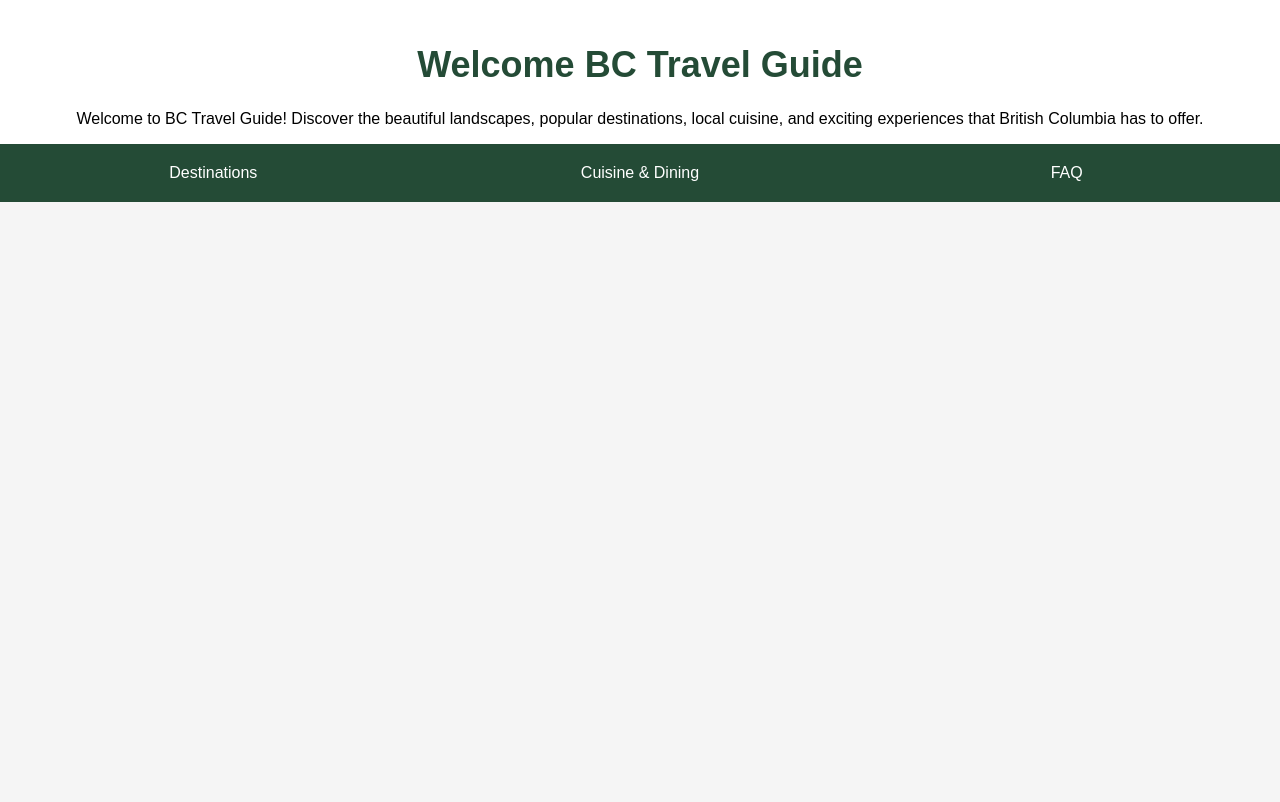
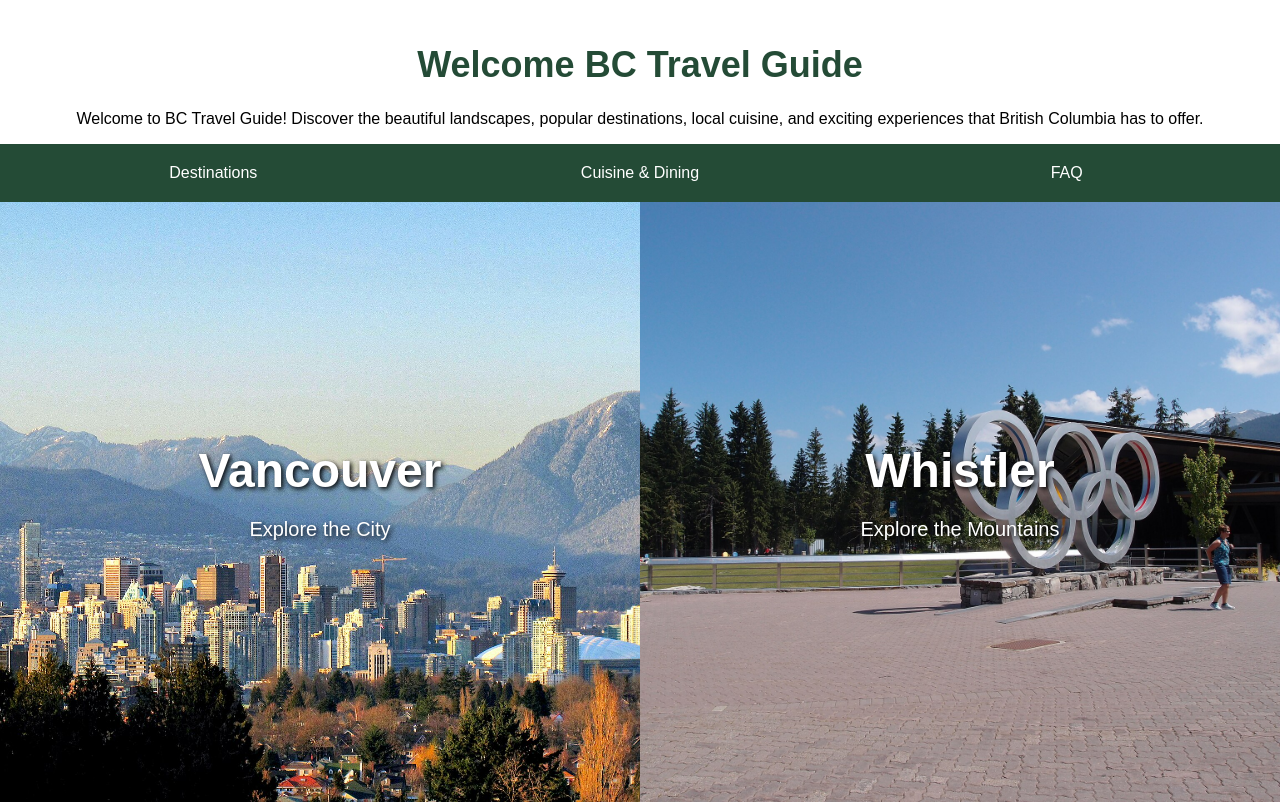
Before and after one commit to ajanda6/team-website, a plain HTML site: page index.html in a window 1280 px wide. Drawn offline with Linux system fonts and the light colour scheme.

Commit message:
finished index page

```diff
--- a/css/style.css
+++ b/css/style.css
@@ -36,3 +36,50 @@ header h1 {
 .navbar a:hover {
     background-color: #3e7053;
 }
+
+.home-destinations {
+    display: flex;
+    min-height: 75vh;
+}
+
+.home-vancouver,
+.home-whistler {
+    flex: 1;
+    background-size: cover;
+    background-position: center;
+    display: flex;
+    flex-direction: column;
+    justify-content: center;
+    align-items: center;
+    color: white;
+    text-decoration: none;
+    text-shadow: 2px 2px 5px black;
+}
+
+.home-vancouver {
+    background-image: url("../images/vancouver.jpg");
+}
+
+.home-whistler {
+    background-image: url("../images/whistler.jpg");
+}
+
+.home-destinations h2 {
+    font-size: 48px;
+    margin: 0;
+}
+
+.home-destinations p {
+    font-size: 20px;
+}
+
+@media (max-width: 600px) {
+    .home-destinations {
+        flex-direction: column;
+    }
+
+    .home-vancouver,
+    .home-whistler {
+        min-height: 350px;
+    }
+}
--- a/index.html
+++ b/index.html
@@ -23,7 +23,18 @@
     </header>
 
     <main>
+        <section class="home-destinations">
 
+            <a href="itinerary.html" class="home-vancouver">
+                <h2>Vancouver</h2>
+                <p>Explore the City</p>
+            </a>
+
+            <a href="itinerary.html" class="home-whistler">
+                <h2>Whistler</h2>
+                <p>Explore the Mountains</p>
+            </a>
+        </section>
     </main>
 </body>
 </html>
```
Also changed, not shown: images/vancouver.jpg (added), images/whistler.jpg (added).
